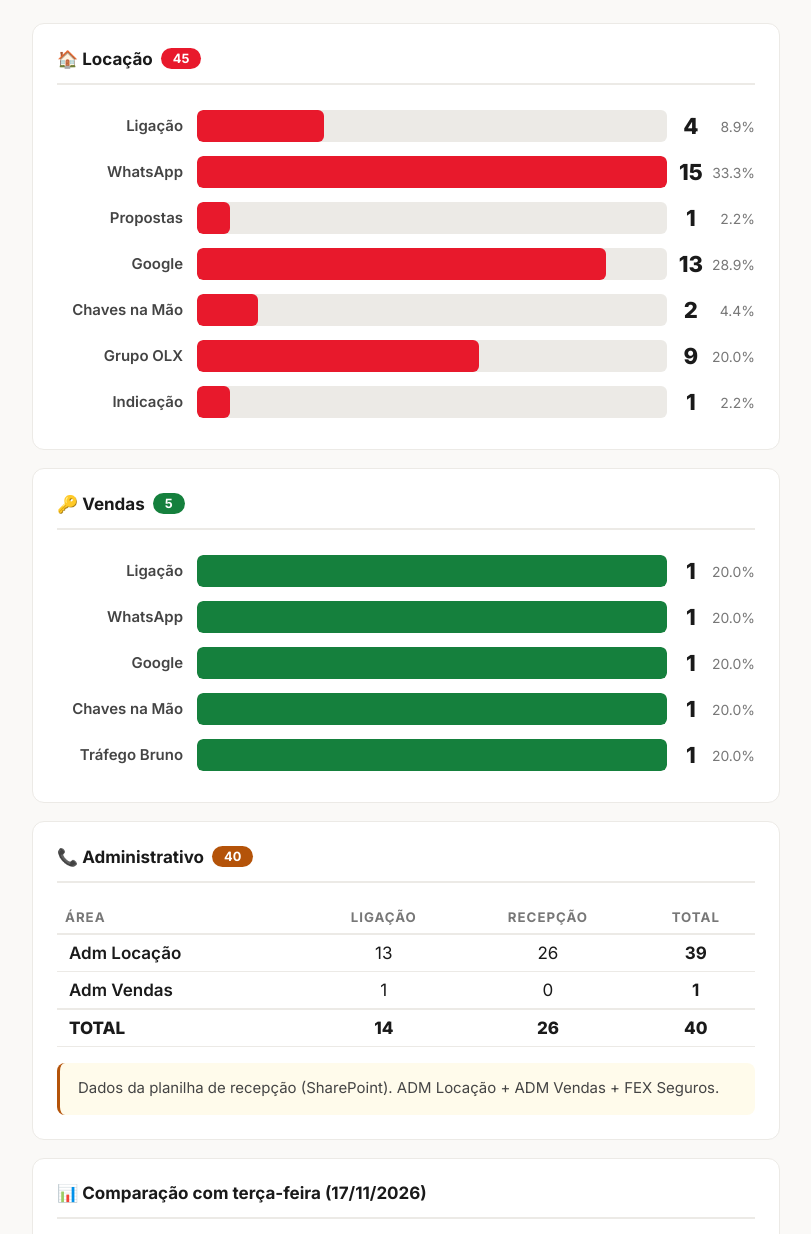
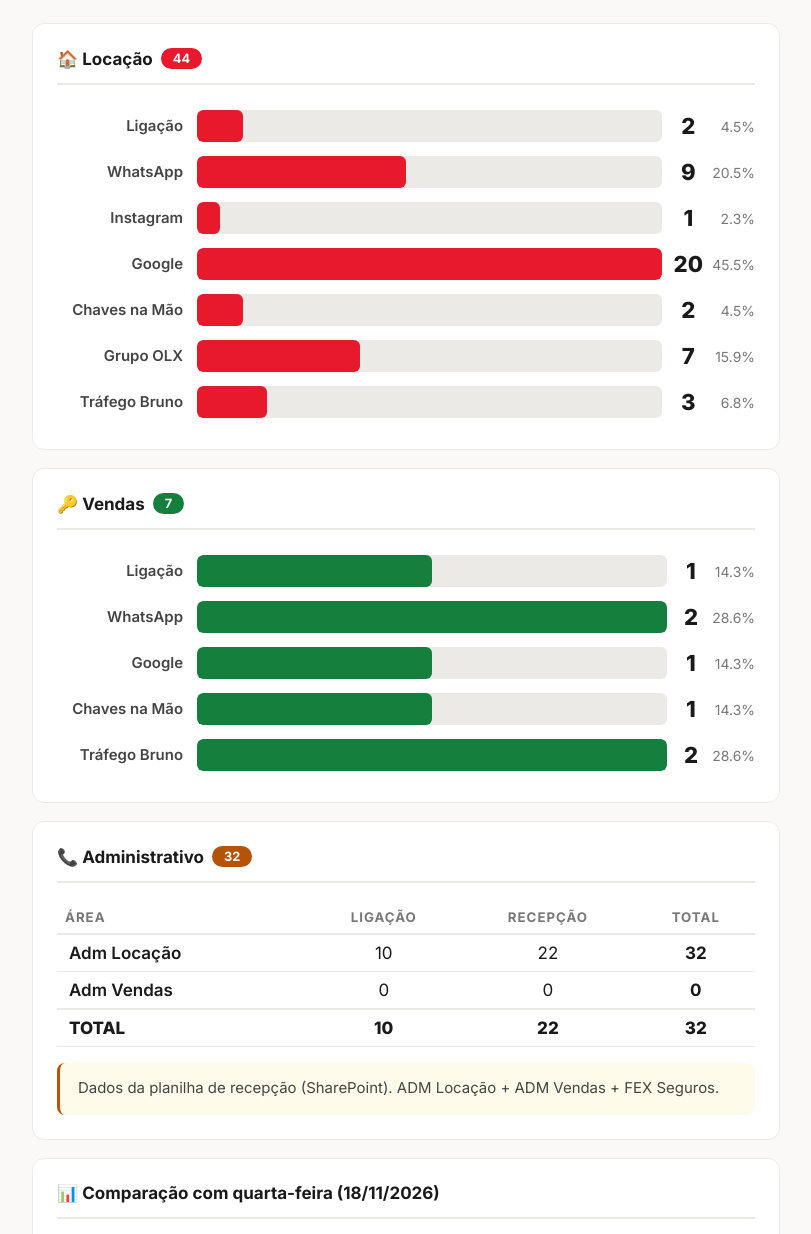
Before and after one commit to julioimoveismkt/dashboard-julio, a plain HTML site: page index.html in a window 1280 px wide. Shown: the part 360-1594 px from the top of the page, without its empty margins (234-1045 px from the left). Drawn offline with Linux system fonts and the light colour scheme.

Commit message:
relatorio 20/11 auto

```diff
--- a/index.html
+++ b/index.html
@@ -66,65 +66,65 @@ footer b { color:var(--red); }
 <header>
   <h1>Julio Imóveis</h1>
   <p>Relatório Diário de Atendimentos</p>
-  <div class="dia">Quarta-feira, 18 de Novembro de 2026</div>
+  <div class="dia">Quinta-feira, 19 de Novembro de 2026</div>
 </header>
 <div class="scores">
-  <div class="sc"><em>🏠</em><strong>45</strong><span>Locação</span></div>
-  <div class="sc"><em>🔑</em><strong style="color:var(--green)">5</strong><span>Vendas</span></div>
-  <div class="sc"><em>📞</em><strong style="color:var(--amber)">40</strong><span>Admin</span></div>
-  <div class="sc hero"><em>📊</em><strong>90</strong><span>Total do dia</span></div>
+  <div class="sc"><em>🏠</em><strong>44</strong><span>Locação</span></div>
+  <div class="sc"><em>🔑</em><strong style="color:var(--green)">7</strong><span>Vendas</span></div>
+  <div class="sc"><em>📞</em><strong style="color:var(--amber)">32</strong><span>Admin</span></div>
+  <div class="sc hero"><em>📊</em><strong>83</strong><span>Total do dia</span></div>
 </div>
 <section>
-  <h2>🏠 Locação <span class="tag r">45</span></h2>
-  <table><tr><td class="or">Ligação</td><td class="br"><div class="track"><div class="fill" style="width:27%"></div></div></td><td class="vl">4</td><td class="pc">8.9%</td></tr>
-<tr><td class="or">WhatsApp</td><td class="br"><div class="track"><div class="fill" style="width:100%"></div></div></td><td class="vl">15</td><td class="pc">33.3%</td></tr>
-<tr><td class="or">Propostas</td><td class="br"><div class="track"><div class="fill" style="width:7%"></div></div></td><td class="vl">1</td><td class="pc">2.2%</td></tr>
-<tr><td class="or">Google</td><td class="br"><div class="track"><div class="fill" style="width:87%"></div></div></td><td class="vl">13</td><td class="pc">28.9%</td></tr>
-<tr><td class="or">Chaves na Mão</td><td class="br"><div class="track"><div class="fill" style="width:13%"></div></div></td><td class="vl">2</td><td class="pc">4.4%</td></tr>
-<tr><td class="or">Grupo OLX</td><td class="br"><div class="track"><div class="fill" style="width:60%"></div></div></td><td class="vl">9</td><td class="pc">20.0%</td></tr>
-<tr><td class="or">Indicação</td><td class="br"><div class="track"><div class="fill" style="width:7%"></div></div></td><td class="vl">1</td><td class="pc">2.2%</td></tr>
+  <h2>🏠 Locação <span class="tag r">44</span></h2>
+  <table><tr><td class="or">Ligação</td><td class="br"><div class="track"><div class="fill" style="width:10%"></div></div></td><td class="vl">2</td><td class="pc">4.5%</td></tr>
+<tr><td class="or">WhatsApp</td><td class="br"><div class="track"><div class="fill" style="width:45%"></div></div></td><td class="vl">9</td><td class="pc">20.5%</td></tr>
+<tr><td class="or">Instagram</td><td class="br"><div class="track"><div class="fill" style="width:5%"></div></div></td><td class="vl">1</td><td class="pc">2.3%</td></tr>
+<tr><td class="or">Google</td><td class="br"><div class="track"><div class="fill" style="width:100%"></div></div></td><td class="vl">20</td><td class="pc">45.5%</td></tr>
+<tr><td class="or">Chaves na Mão</td><td class="br"><div class="track"><div class="fill" style="width:10%"></div></div></td><td class="vl">2</td><td class="pc">4.5%</td></tr>
+<tr><td class="or">Grupo OLX</td><td class="br"><div class="track"><div class="fill" style="width:35%"></div></div></td><td class="vl">7</td><td class="pc">15.9%</td></tr>
+<tr><td class="or">Tráfego Bruno</td><td class="br"><div class="track"><div class="fill" style="width:15%"></div></div></td><td class="vl">3</td><td class="pc">6.8%</td></tr>
 </table>
 </section>
 <section class="vendas">
-  <h2>🔑 Vendas <span class="tag g">5</span></h2>
-  <table><tr><td class="or">Ligação</td><td class="br"><div class="track"><div class="fill" style="width:100%"></div></div></td><td class="vl">1</td><td class="pc">20.0%</td></tr>
-<tr><td class="or">WhatsApp</td><td class="br"><div class="track"><div class="fill" style="width:100%"></div></div></td><td class="vl">1</td><td class="pc">20.0%</td></tr>
-<tr><td class="or">Google</td><td class="br"><div class="track"><div class="fill" style="width:100%"></div></div></td><td class="vl">1</td><td class="pc">20.0%</td></tr>
-<tr><td class="or">Chaves na Mão</td><td class="br"><div class="track"><div class="fill" style="width:100%"></div></div></td><td class="vl">1</td><td class="pc">20.0%</td></tr>
-<tr><td class="or">Tráfego Bruno</td><td class="br"><div class="track"><div class="fill" style="width:100%"></div></div></td><td class="vl">1</td><td class="pc">20.0%</td></tr>
+  <h2>🔑 Vendas <span class="tag g">7</span></h2>
+  <table><tr><td class="or">Ligação</td><td class="br"><div class="track"><div class="fill" style="width:50%"></div></div></td><td class="vl">1</td><td class="pc">14.3%</td></tr>
+<tr><td class="or">WhatsApp</td><td class="br"><div class="track"><div class="fill" style="width:100%"></div></div></td><td class="vl">2</td><td class="pc">28.6%</td></tr>
+<tr><td class="or">Google</td><td class="br"><div class="track"><div class="fill" style="width:50%"></div></div></td><td class="vl">1</td><td class="pc">14.3%</td></tr>
+<tr><td class="or">Chaves na Mão</td><td class="br"><div class="track"><div class="fill" style="width:50%"></div></div></td><td class="vl">1</td><td class="pc">14.3%</td></tr>
+<tr><td class="or">Tráfego Bruno</td><td class="br"><div class="track"><div class="fill" style="width:100%"></div></div></td><td class="vl">2</td><td class="pc">28.6%</td></tr>
 </table>
 </section>
 <section class="admin">
-  <h2>📞 Administrativo <span class="tag a">40</span></h2>
+  <h2>📞 Administrativo <span class="tag a">32</span></h2>
   <table class="admin-tbl">
     <tr><th>Área</th><th>Ligação</th><th>Recepção</th><th>Total</th></tr>
     <tr><td style="font-weight:600;padding:8px 12px;">Adm Locação</td>
-<td style="text-align:center;padding:8px;">13</td>
-<td style="text-align:center;padding:8px;">26</td>
-<td style="text-align:center;padding:8px;font-weight:700;">39</td></tr>
+<td style="text-align:center;padding:8px;">10</td>
+<td style="text-align:center;padding:8px;">22</td>
+<td style="text-align:center;padding:8px;font-weight:700;">32</td></tr>
 <tr><td style="font-weight:600;padding:8px 12px;">Adm Vendas</td>
-<td style="text-align:center;padding:8px;">1</td>
 <td style="text-align:center;padding:8px;">0</td>
-<td style="text-align:center;padding:8px;font-weight:700;">1</td></tr>
+<td style="text-align:center;padding:8px;">0</td>
+<td style="text-align:center;padding:8px;font-weight:700;">0</td></tr>
 <tr style="border-top:2px solid var(--rule);font-weight:800;">
 <td style="padding:8px 12px;">TOTAL</td>
-<td style="text-align:center;padding:8px;">14</td>
-<td style="text-align:center;padding:8px;">26</td>
-<td style="text-align:center;padding:8px;">40</td></tr>
+<td style="text-align:center;padding:8px;">10</td>
+<td style="text-align:center;padding:8px;">22</td>
+<td style="text-align:center;padding:8px;">32</td></tr>
   </table>
   <div class="note a">Dados da planilha de recepção (SharePoint). ADM Locação + ADM Vendas + FEX Seguros.</div>
 </section>
 <section>
-  <h2>📊 Comparação com terça-feira (17/11/2026)</h2>
+  <h2>📊 Comparação com quarta-feira (18/11/2026)</h2>
   <ul class="cmp">
-    <li><span class="lbl">🏠 Locação</span><span class="nums"><span class="prev">40</span><span class="now">45</span><span class="up">+5 (+12%)</span></span></li>
-    <li><span class="lbl">🔑 Vendas</span><span class="nums"><span class="prev">5</span><span class="now">5</span><span class="eq">—</span></span></li>
-    <li><span class="lbl">📞 Admin</span><span class="nums"><span class="prev">22</span><span class="now">40</span><span class="up">+18 (+82%)</span></span></li>
-    <li><span class="lbl">📊 Total</span><span class="nums"><span class="prev">67</span><span class="now">90</span><span class="up">+23 (+34%)</span></span></li>
+    <li><span class="lbl">🏠 Locação</span><span class="nums"><span class="prev">45</span><span class="now">44</span><span class="dn">-1 (-2%)</span></span></li>
+    <li><span class="lbl">🔑 Vendas</span><span class="nums"><span class="prev">5</span><span class="now">7</span><span class="up">+2 (+40%)</span></span></li>
+    <li><span class="lbl">📞 Admin</span><span class="nums"><span class="prev">40</span><span class="now">32</span><span class="dn">-8 (-20%)</span></span></li>
+    <li><span class="lbl">📊 Total</span><span class="nums"><span class="prev">90</span><span class="now">83</span><span class="dn">-7 (-8%)</span></span></li>
   </ul>
 </section>
 <footer>
-  Gerado por <b>Big Julio</b> · 19/11/2026 07:33<br>
+  Gerado por <b>Big Julio</b> · 20/11/2026 07:33<br>
   Fonte: CRM ImóvelOffice (cadastro + horário) + Planilha Recepção (SharePoint)<br>
   Regra Jéssica: cadastro D-1 18h a D 17:59 (sáb até 12h), finalizados incluídos<br>
   <b>Julio Imóveis</b> — Brusque, SC
```
